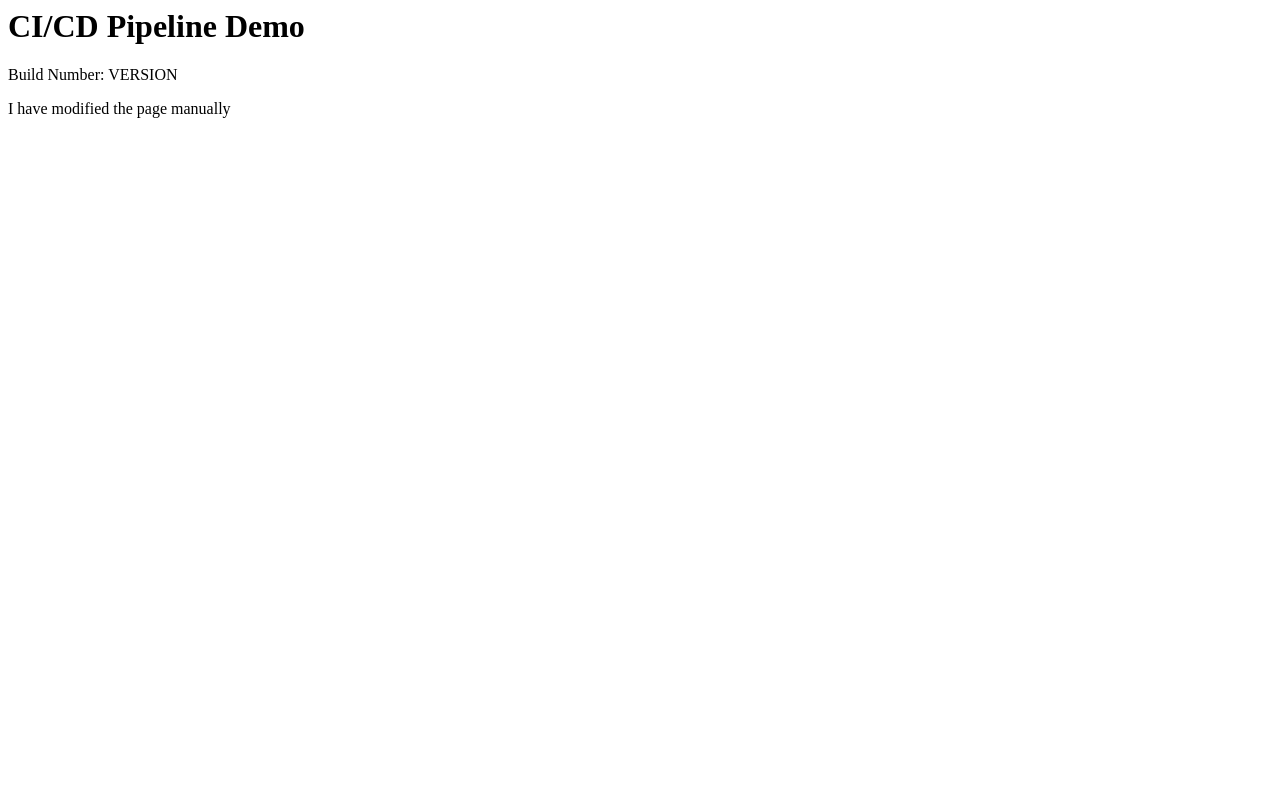
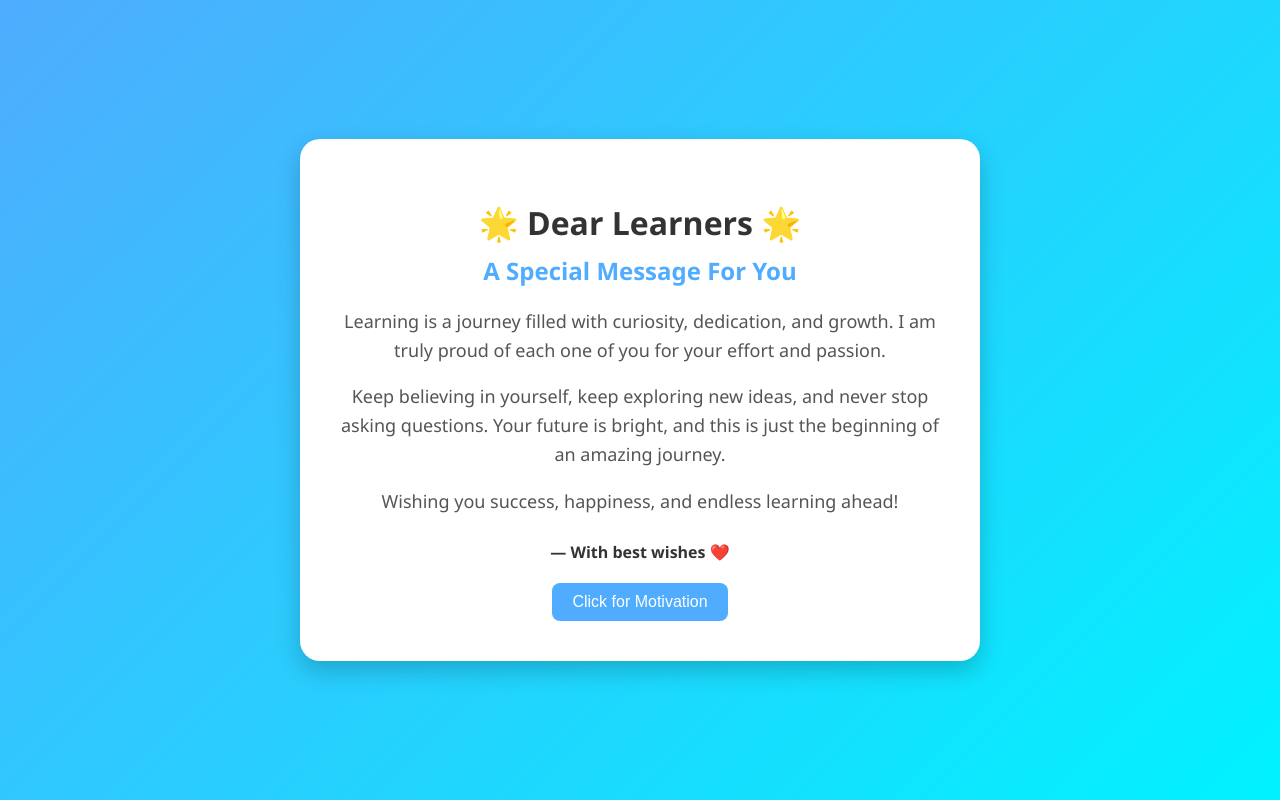
Before and after one commit to satya66655/devops-cicd-demo, a plain HTML site: page index.html in a window 1280 px wide. Drawn offline with Linux system fonts and the light colour scheme.

Commit message:
Revamp index.html with motivational content

```diff
--- a/index.html
+++ b/index.html
@@ -1,13 +1,112 @@
-<html>
+<!DOCTYPE html>
+<html lang="en">
 <head>
-<title>DevOps CI/CD Demo</title>
+<meta charset="UTF-8">
+<meta name="viewport" content="width=device-width, initial-scale=1.0">
+<title>Message for My Learners</title>
+
+<style>
+
+body{
+    margin:0;
+    font-family: 'Segoe UI', Tahoma, Geneva, Verdana, sans-serif;
+    height:100vh;
+    display:flex;
+    justify-content:center;
+    align-items:center;
+    background: linear-gradient(135deg,#4facfe,#00f2fe);
+}
+
+.card{
+    background:white;
+    padding:40px;
+    border-radius:20px;
+    width:90%;
+    max-width:600px;
+    text-align:center;
+    box-shadow:0 10px 25px rgba(0,0,0,0.2);
+    animation:fadeIn 1.5s ease;
+}
+
+h1{
+    color:#333;
+    margin-bottom:10px;
+}
+
+h2{
+    color:#4facfe;
+    margin-top:0;
+}
+
+p{
+    font-size:18px;
+    line-height:1.6;
+    color:#555;
+}
+
+.footer{
+    margin-top:25px;
+    font-weight:bold;
+    color:#333;
+}
+
+button{
+    margin-top:20px;
+    padding:10px 20px;
+    border:none;
+    border-radius:8px;
+    background:#4facfe;
+    color:white;
+    font-size:16px;
+    cursor:pointer;
+    transition:0.3s;
+}
+
+button:hover{
+    background:#0077ff;
+}
+
+@keyframes fadeIn{
+    from{opacity:0; transform:translateY(20px);}
+    to{opacity:1; transform:translateY(0);}
+}
+
+</style>
 </head>
 
 <body>
 
-<h1>CI/CD Pipeline Demo</h1>
-<p>Build Number: VERSION</p>
-<p>I have modified the page manually</p>
+<div class="card">
+    <h1>🌟 Dear Learners 🌟</h1>
+    <h2>A Special Message For You</h2>
+
+    <p>
+        Learning is a journey filled with curiosity, dedication, and growth.
+        I am truly proud of each one of you for your effort and passion.
+    </p>
+
+    <p>
+        Keep believing in yourself, keep exploring new ideas,
+        and never stop asking questions. Your future is bright,
+        and this is just the beginning of an amazing journey.
+    </p>
+
+    <p>
+        Wishing you success, happiness, and endless learning ahead!
+    </p>
+
+    <div class="footer">
+        — With best wishes ❤️
+    </div>
+
+    <button onclick="showMessage()">Click for Motivation</button>
+</div>
+
+<script>
+function showMessage(){
+    alert("Keep learning, keep growing, and never stop dreaming! 🚀");
+}
+</script>
 
 </body>
 </html>
```
